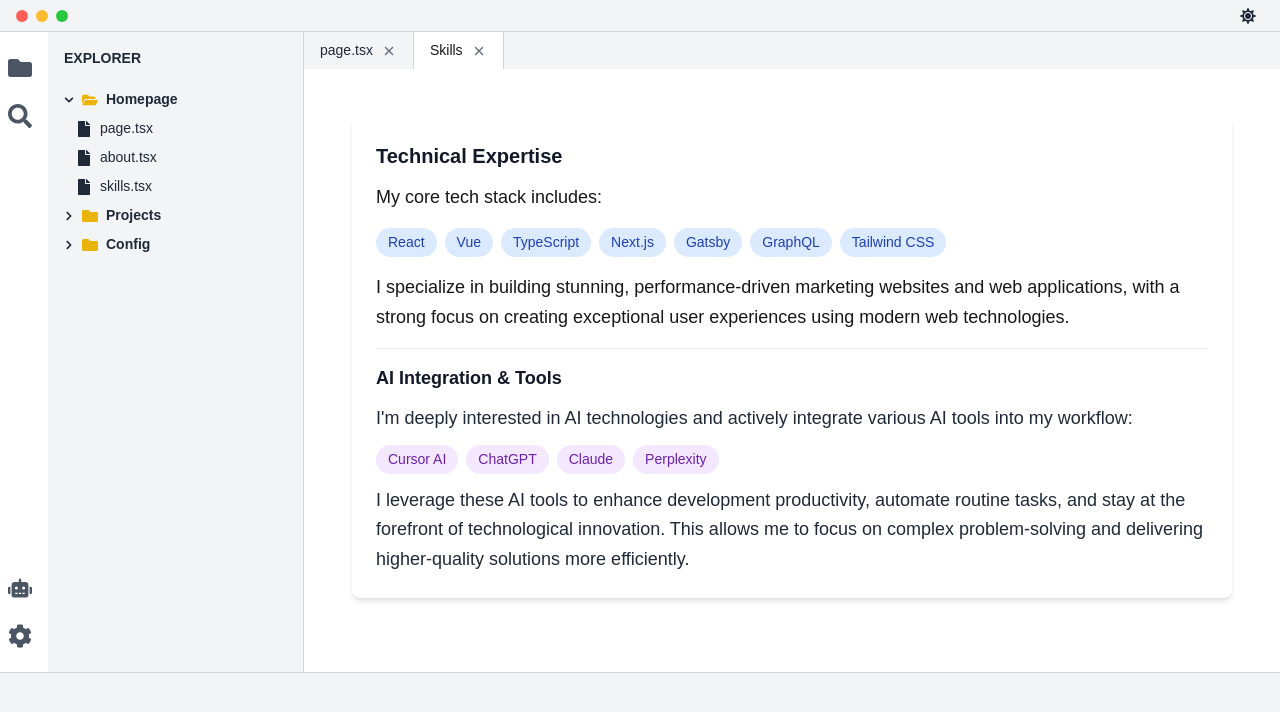
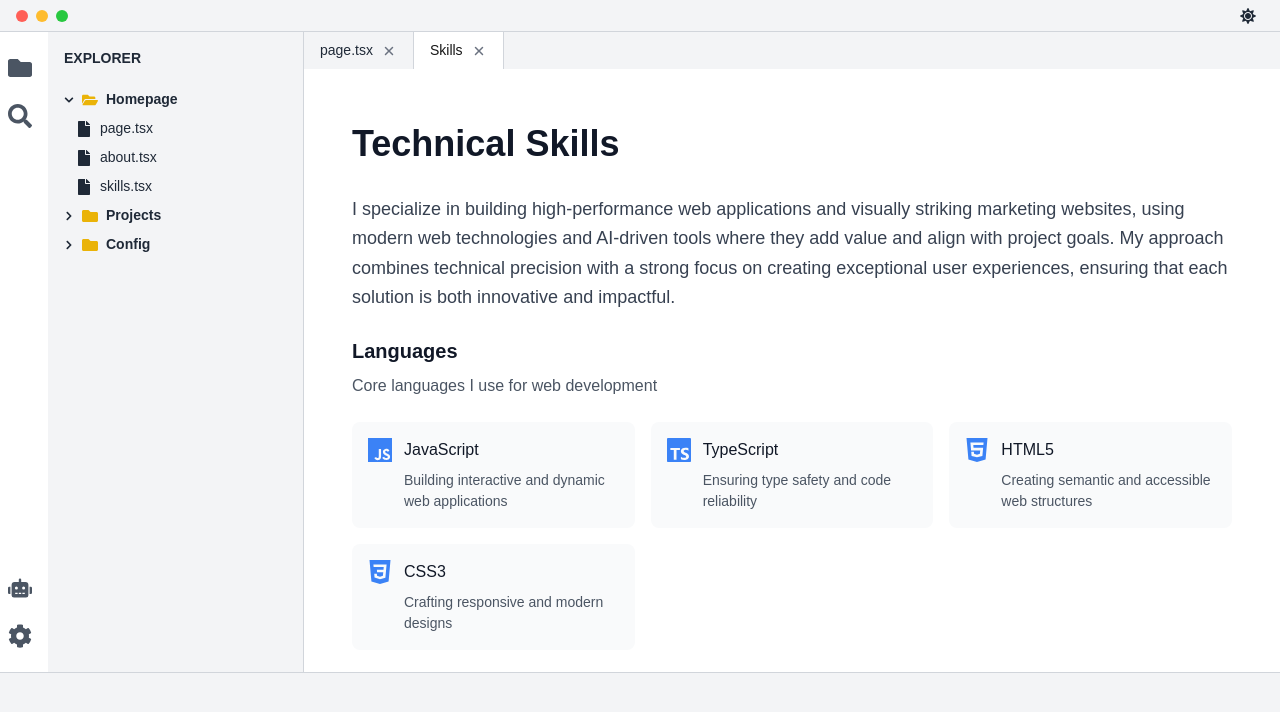
Before and after one commit to jemil-suleimanov/jemil-s, a Next.js app: page /skills in a window 1280 px wide. Shown: the top 712 px of the page. Built offline with nearby package versions, Linux system fonts and the light colour scheme.

Commit message:
add my skills section

```diff
--- a/app/skills/page.tsx
+++ b/app/skills/page.tsx
@@ -1,66 +1,276 @@
 "use client";
 
 import React from 'react';
+import { IconType } from 'react-icons';
+import {
+  FaReact, FaVuejs
+} from 'react-icons/fa';
+import {
+  SiTypescript, SiNextdotjs, SiGatsby,
+  SiGraphql, SiTailwindcss, SiJest,
+  SiRedux, SiWebpack,
+  SiHtml5, SiCss3, SiCypress, SiVite, SiContentful,
+  SiBootstrap, SiMongodb, SiJavascript
+} from 'react-icons/si';
+
+interface Skill {
+  name: string;
+  icon: IconType;
+  description?: string;
+}
+
+interface SkillCategory {
+  title: string;
+  description: string;
+  skills: Skill[];
+}
+
+const skillCategories: SkillCategory[] = [
+  {
+    title: "Languages",
+    description: "Core languages I use for web development",
+    skills: [
+      {
+        name: "JavaScript",
+        icon: SiJavascript,
+        description: "Building interactive and dynamic web applications"
+      },
+      {
+        name: "TypeScript",
+        icon: SiTypescript,
+        description: "Ensuring type safety and code reliability"
+      },
+      {
+        name: "HTML5",
+        icon: SiHtml5,
+        description: "Creating semantic and accessible web structures"
+      },
+      {
+        name: "CSS3",
+        icon: SiCss3,
+        description: "Crafting responsive and modern designs"
+      }
+    ]
+  },
+  {
+    title: "Frameworks",
+    description: "Modern frameworks I use for building scalable applications",
+    skills: [
+      {
+        name: "React",
+        icon: FaReact,
+        description: "Building component-based user interfaces"
+      },
+      {
+        name: "Vue.js",
+        icon: FaVuejs,
+        description: "Developing reactive web applications"
+      },
+      {
+        name: "Next.js",
+        icon: SiNextdotjs,
+        description: "Creating SEO-friendly React applications"
+      },
+      {
+        name: "Gatsby.js",
+        icon: SiGatsby,
+        description: "Building static sites with React"
+      }
+    ]
+  },
+  {
+    title: "Tools & Technologies",
+    description: "Additional tools and technologies in my development stack",
+    skills: [
+      {
+        name: "Redux",
+        icon: SiRedux,
+        description: "Managing complex application state"
+      },
+      {
+        name: "Tailwind CSS",
+        icon: SiTailwindcss,
+        description: "Rapid UI development with utility classes"
+      },
+      {
+        name: "Jest",
+        icon: SiJest,
+        description: "Unit testing JavaScript applications"
+      },
+      {
+        name: "Cypress",
+        icon: SiCypress,
+        description: "End-to-end testing web applications"
+      },
+      {
+        name: "GraphQL",
+        icon: SiGraphql,
+        description: "Efficient API data fetching"
+      },
+      {
+        name: "Webpack",
+        icon: SiWebpack,
+        description: "Bundling and optimizing assets"
+      },
+      {
+        name: "Vite",
+        icon: SiVite,
+        description: "Fast modern build tooling"
+      },
+      {
+        name: "Headless CMS",
+        icon: SiContentful,
+        description: "Content management for web apps"
+      },
+      {
+        name: "Bootstrap",
+        icon: SiBootstrap,
+        description: "Rapid responsive development"
+      },
+      {
+        name: "MongoDB",
+        icon: SiMongodb,
+        description: "NoSQL database integration"
+      }
+    ]
+  }
+];
+
+const aiTools = [
+  {
+    name: 'Claude 3.5',
+    description: 'Advanced AI accelerating development and testing processes',
+    details: [
+      'Significantly improved my bug fixing efficiency',
+      'Accelerated unit test creation and coverage in work projects',
+    ]
+  },
+  {
+    name: 'ChatGPT',
+    description: 'Versatile AI assistant for learning and problem-solving',
+    details: [
+      'Learning and implementing new technologies (e.g., Cypress) at work',
+      'Exploring new ideas, brainstorming, planning and reasoning',
+    ]
+  },
+  {
+    name: 'Cursor AI',
+    description: 'AI-powered coding companion for enhanced productivity',
+    details: [
+      'Increased my coding speed and efficiency in personal projects',
+      'Streamlined my code documentation process',
+    ]
+  },
+  {
+    name: 'Perplexity',
+    description: 'Efficient research tool for quick exploration',
+    details: [
+      'Condensed information from multiple sources',
+      'Time-saving research on various topics',
+    ]
+  }
+];
+
+const gradientTextClass = `
+  group-hover:bg-clip-text group-hover:text-transparent
+  group-hover:bg-gradient-to-r group-hover:from-blue-500 group-hover:to-purple-500
+  transition-all duration-200
+`;
+
+const aiToolsGradientClass = `
+  group-hover:bg-clip-text group-hover:text-transparent
+  group-hover:bg-gradient-to-r group-hover:from-purple-500 group-hover:to-pink-500
+  transition-all duration-200
+`;
 
 const Skills: React.FC = () => {
   return (
-    <div className="min-h-full p-8">
-                <div className="bg-white dark:bg-gray-800 rounded-lg p-6 shadow-md">
-            <h2 className="text-xl font-semibold mb-3 text-gray-900 dark:text-gray-100">Technical Expertise</h2>
-            <div className="space-y-4">
-              <p className="text-lg leading-relaxed">
-                My core tech stack includes:
+    <div className="min-h-screen p-8">
+      <div className="max-w-4xl mx-auto space-y-6">
+        <div>
+          <h1 className="text-4xl font-bold mb-6 text-gray-900 dark:text-gray-100">
+            Technical Skills
+          </h1>
+
+          <p className="text-lg leading-relaxed text-gray-700 dark:text-gray-300">
+          I specialize in building high-performance web applications and visually striking marketing websites, using modern web technologies
+          and AI-driven tools where they add value and align with project goals.
+          My approach combines technical precision with a strong focus on creating exceptional user experiences, ensuring that each solution is both innovative and impactful.
           </p>
-              <div className="flex flex-wrap gap-2 mb-4">
-                {[
-                  'React',
-                  'Vue',
-                  'TypeScript',
-                  'Next.js',
-                  'Gatsby',
-                  'GraphQL',
-                  'Tailwind CSS'
-                ].map((tech) => (
-                  <span
-                    key={tech}
-                    className="px-3 py-1 bg-blue-100 dark:bg-blue-900 text-blue-800 dark:text-blue-200 rounded-full text-sm font-medium"
+        </div>
+
+        {skillCategories.map((category) => (
+          <div key={category.title}>
+            <h2 className="text-xl font-semibold mb-2 text-gray-900 dark:text-gray-100">
+              {category.title}
+            </h2>
+            <p className="text-gray-600 dark:text-gray-400 mb-6">
+              {category.description}
+            </p>
+            <div className="grid grid-cols-1 md:grid-cols-2 lg:grid-cols-3 gap-4">
+              {category.skills.map((skill) => (
+                <div
+                  key={skill.name}
+                  className="group p-4 rounded-lg bg-gray-50 dark:bg-gray-800/50
+                             hover:bg-blue-50 dark:hover:bg-blue-900/20
+                             transition-all duration-200 hover:-translate-y-1
+                             hover:shadow-md hover:shadow-blue-100 dark:hover:shadow-blue-900/10"
                 >
-                    {tech}
+                  <div className="flex items-center gap-3 mb-2">
+                    <skill.icon className="w-6 h-6 text-blue-500 dark:text-blue-400
+                                          group-hover:scale-105 transition-transform duration-200" />
+                    <span className={`font-medium text-gray-900 dark:text-gray-100 ${gradientTextClass}`}>
+                      {skill.name}
                     </span>
+                  </div>
+                  {skill.description && (
+                    <p className="text-sm text-gray-600 dark:text-gray-400 pl-9">
+                      {skill.description}
+                    </p>
+                  )}
+                </div>
               ))}
             </div>
-              <p className="text-lg leading-relaxed">
-                I specialize in building stunning, performance-driven marketing websites and web applications,
-                with a strong focus on creating exceptional user experiences using modern web technologies.
+          </div>
+        ))}
+
+        <div>
+          <h2 className="text-xl font-semibold mb-3 text-gray-900 dark:text-gray-100">
+            AI Integration & Tools
+          </h2>
+          <p className="text-lg leading-relaxed text-gray-600 dark:text-gray-400 mb-6">
+            I leverage cutting-edge AI tools to enhance development workflow, maintain high code quality,
+            and stay at the forefront of technological innovation. This modern approach allows me to
+            deliver solutions more efficiently while keeping up with the rapidly evolving tech landscape.
           </p>
-
-              <div className="mt-6 border-t border-gray-200 dark:border-gray-700 pt-4">
-                <h3 className="text-lg font-semibold mb-3 text-gray-900 dark:text-gray-100">
-                  AI Integration & Tools
+          <div className="grid grid-cols-1 lg:grid-cols-2 gap-6">
+            {aiTools.map((tool) => (
+              <div
+                key={tool.name}
+                className="group p-6 rounded-lg bg-purple-50 dark:bg-purple-900/20
+                         hover:bg-purple-100/70 dark:hover:bg-purple-900/30
+                         transition-all duration-200 hover:-translate-y-1
+                         hover:shadow-md hover:shadow-purple-100 dark:hover:shadow-purple-900/10"
+              >
+                <h3 className={`text-lg font-medium text-purple-800 dark:text-purple-200 mb-2 ${aiToolsGradientClass}`}>
+                  {tool.name}
                 </h3>
-                <p className="text-lg leading-relaxed text-gray-800 dark:text-gray-200">
-                  I&apos;m deeply interested in AI technologies and actively integrate various AI tools into my workflow:
+                <p className="text-sm text-purple-700 dark:text-purple-300 mb-3">
+                  {tool.description}
                 </p>
-                <div className="mt-3 flex flex-wrap gap-2">
-                  {[
-                    'Cursor AI',
-                    'ChatGPT',
-                    'Claude',
-                    'Perplexity'
-                  ].map((tool) => (
-                    <span
-                      key={tool}
-                      className="px-3 py-1 bg-purple-100 dark:bg-purple-900 text-purple-800 dark:text-purple-200 rounded-full text-sm font-medium"
+                <ul className="space-y-2">
+                  {tool.details.map((detail, index) => (
+                    <li
+                      key={index}
+                      className="flex items-center text-sm text-purple-600 dark:text-purple-400"
                     >
-                      {tool}
-                    </span>
+                      <span className="mr-2">•</span>
+                      {detail}
+                    </li>
                   ))}
+                </ul>
               </div>
-                <p className="mt-3 text-lg leading-relaxed text-gray-800 dark:text-gray-200">
-                  I leverage these AI tools to enhance development productivity, automate routine tasks,
-                  and stay at the forefront of technological innovation. This allows me to focus on complex
-                  problem-solving and delivering higher-quality solutions more efficiently.
-                </p>
+            ))}
           </div>
         </div>
       </div>
```
Lines whose indentation alone changed are shown as unchanged.
